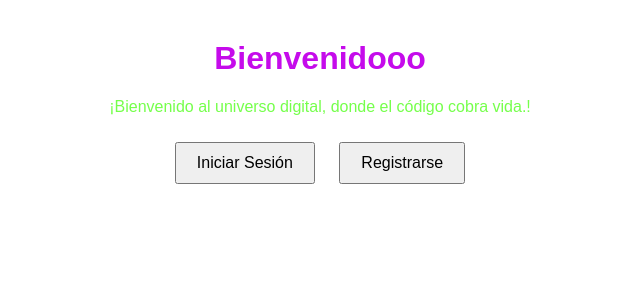
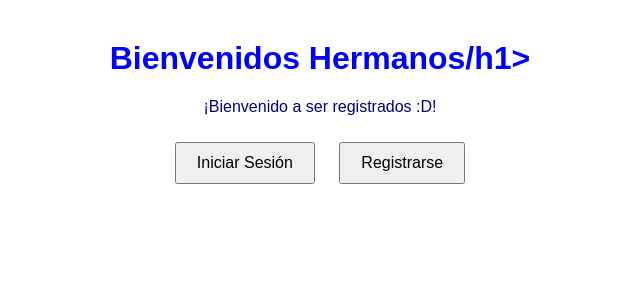
Before and after one commit to eduislas84/fron, a Flask app: template templates/index.html in a window 1280 px wide. Shown: the top 300 px of the page, without its empty margins (320-960 px from the left). Run offline with Flask 3, Linux system fonts and the light colour scheme; the template is opened without the code that fills it, so the values that code supplies are empty.

Commit message:
Update index.html

```diff
--- a/templates/index.html
+++ b/templates/index.html
@@ -3,7 +3,7 @@
 <head>
     <meta charset="UTF-8">
     <meta name="viewport" content="width=device-width, initial-scale=1.0">
-    <title>Bienvenido a Mi Sitio</title>
+    <title>Bienvenido Amigos</title>
     <style>
         body {
             font-family: Arial, sans-serif;
@@ -11,10 +11,10 @@
             margin: 40px;
         }
         h1 {
-            color: #c50beb;
+            color: #0000FF;
         }
         p {
-            color: #75ff4b;
+            color: #000080;
         }
         button {
             padding: 10px 20px;
@@ -26,10 +26,10 @@
 </head>
 <body>
     <header>
-        <h1>Bienvenidooo</h1>
+        <h1>Bienvenidos Hermanos/h1>
     </header>
     <main>
-        <p>¡Bienvenido al universo digital, donde el código cobra vida.!</p>
+        <p>¡Bienvenido a ser registrados :D!</p>
 
         <button onclick="window.location.href='/login'">Iniciar Sesión</button>
         <button onclick="window.location.href='/registro'">Registrarse</button>
```
